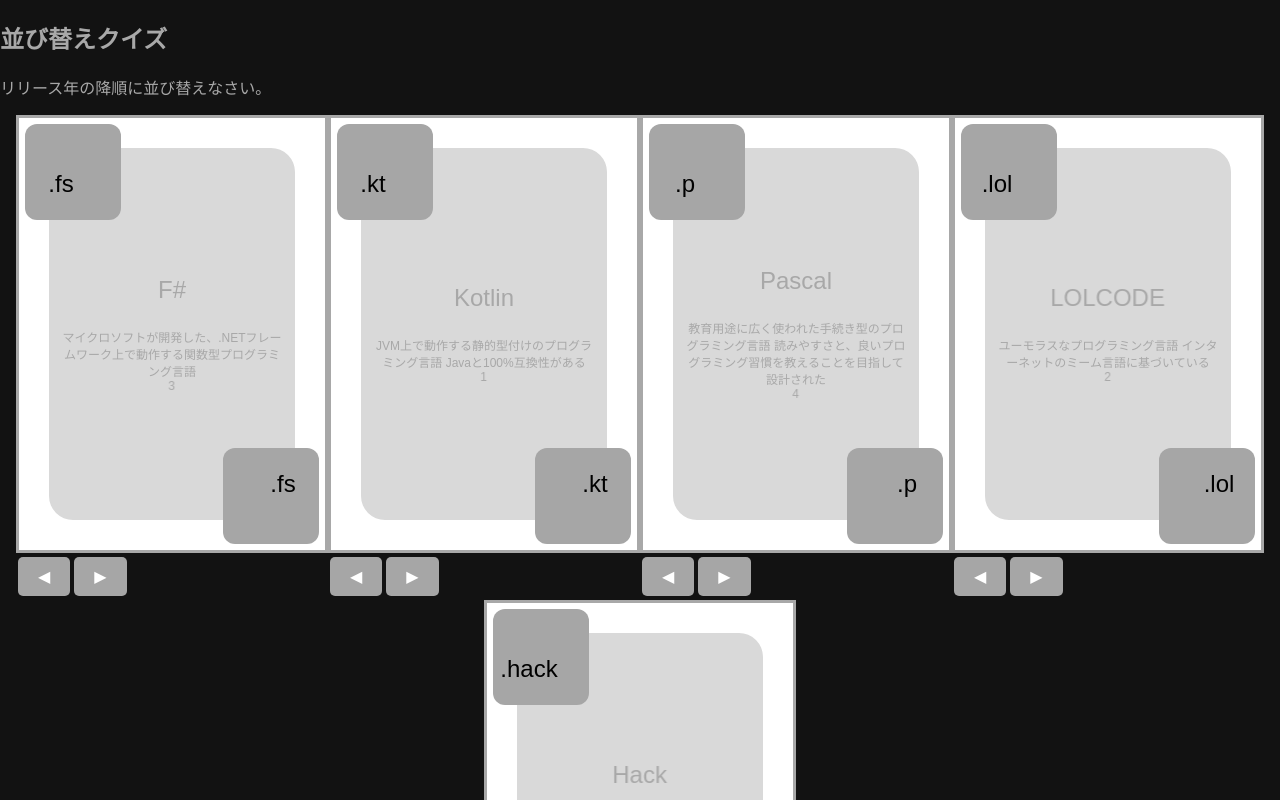
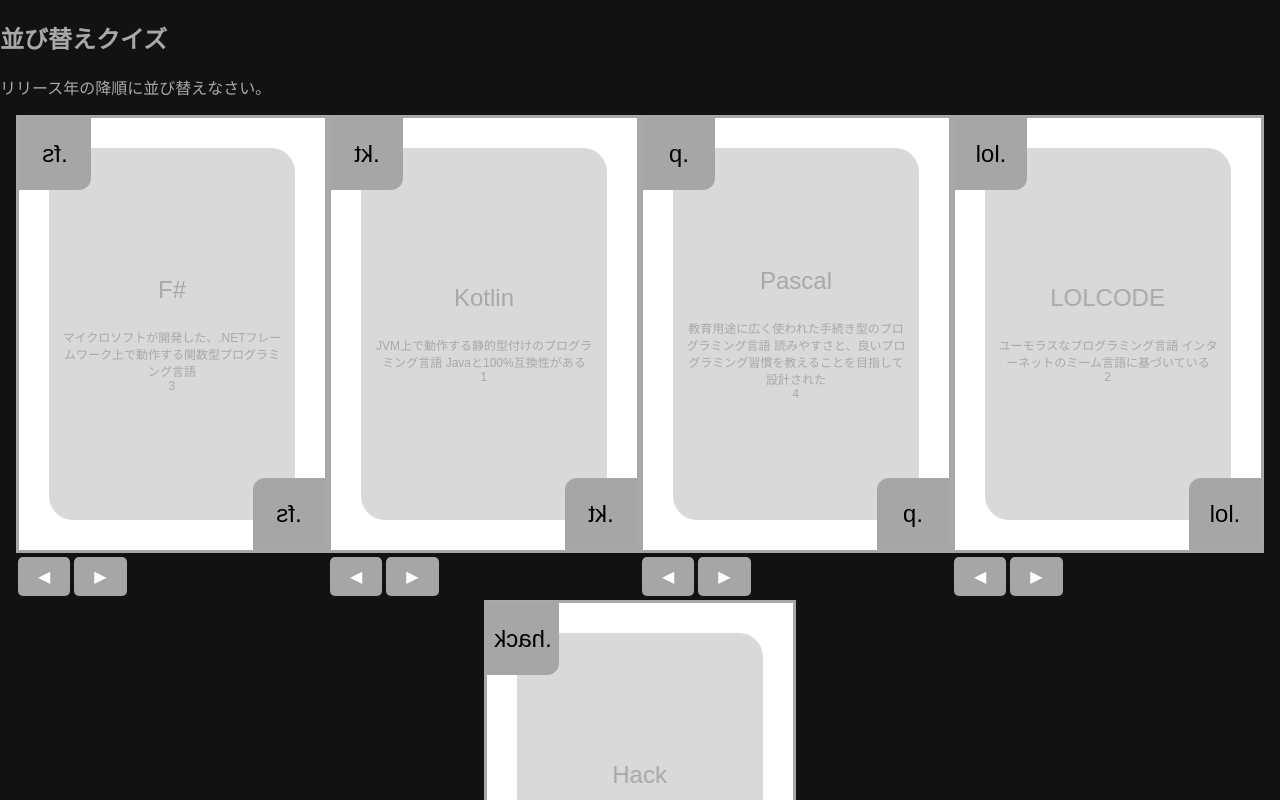
Before and after one commit to raiga0310/Sort-Quiz, a React (Create React App) app: page / in a window 1280 px wide. Both pictures are taken after typing "Sample" into the empty fields and a click on the button "開始". Shown: the top 800 px of the page. Built offline with nearby package versions, Linux system fonts and the light colour scheme; what @twind/core, @twind/preset-tailwind would draw is missing.

Commit message:
fix: カードの角要素が間違った階層に配置されていた

```diff
--- a/src/components/FlippingCard.js
+++ b/src/components/FlippingCard.js
@@ -23,10 +23,10 @@
           <span>
             {cardData.order}
           </span>
-          <div className="corner corner-rt"><span>{cardData.corner}</span></div>
-          <div className="corner corner-ld"><span>{cardData.corner}</span></div>
         </div>
       </div>
+      <div className="corner corner-rt"><span>{cardData.corner}</span></div>
+      <div className="corner corner-ld"><span>{cardData.corner}</span></div>
     </div>
   )
 }
```
